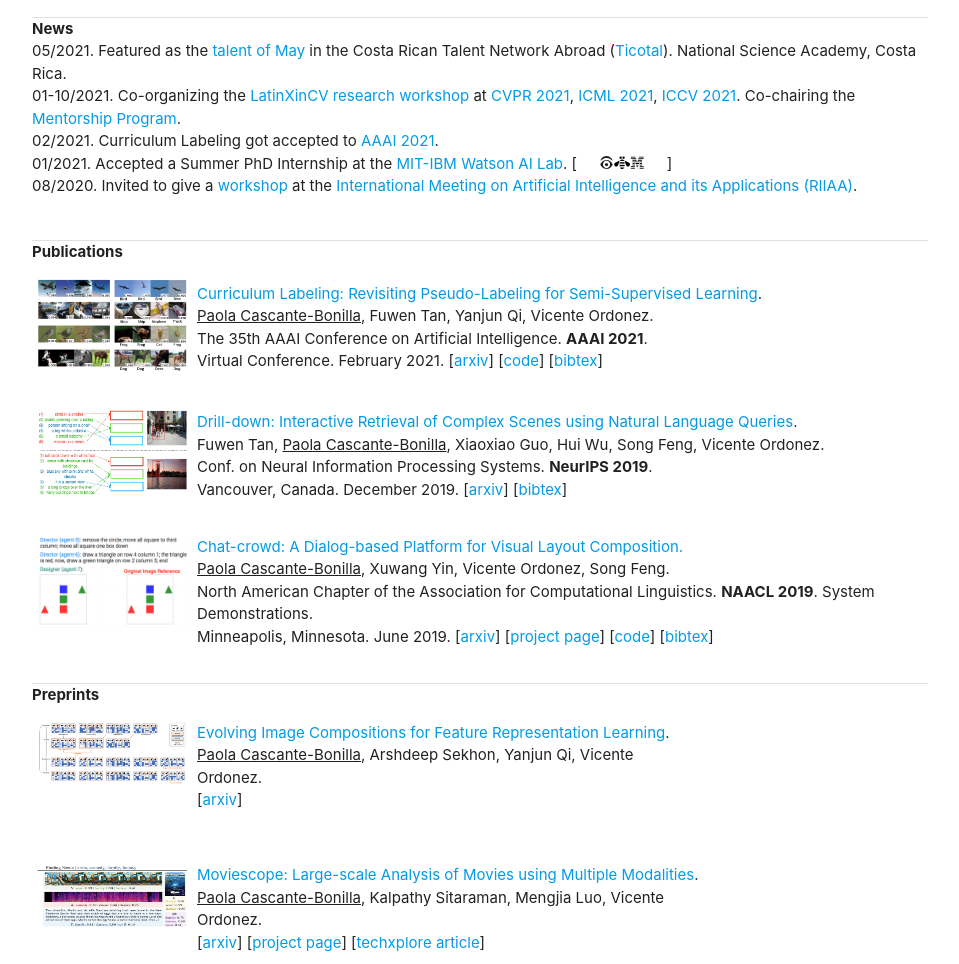
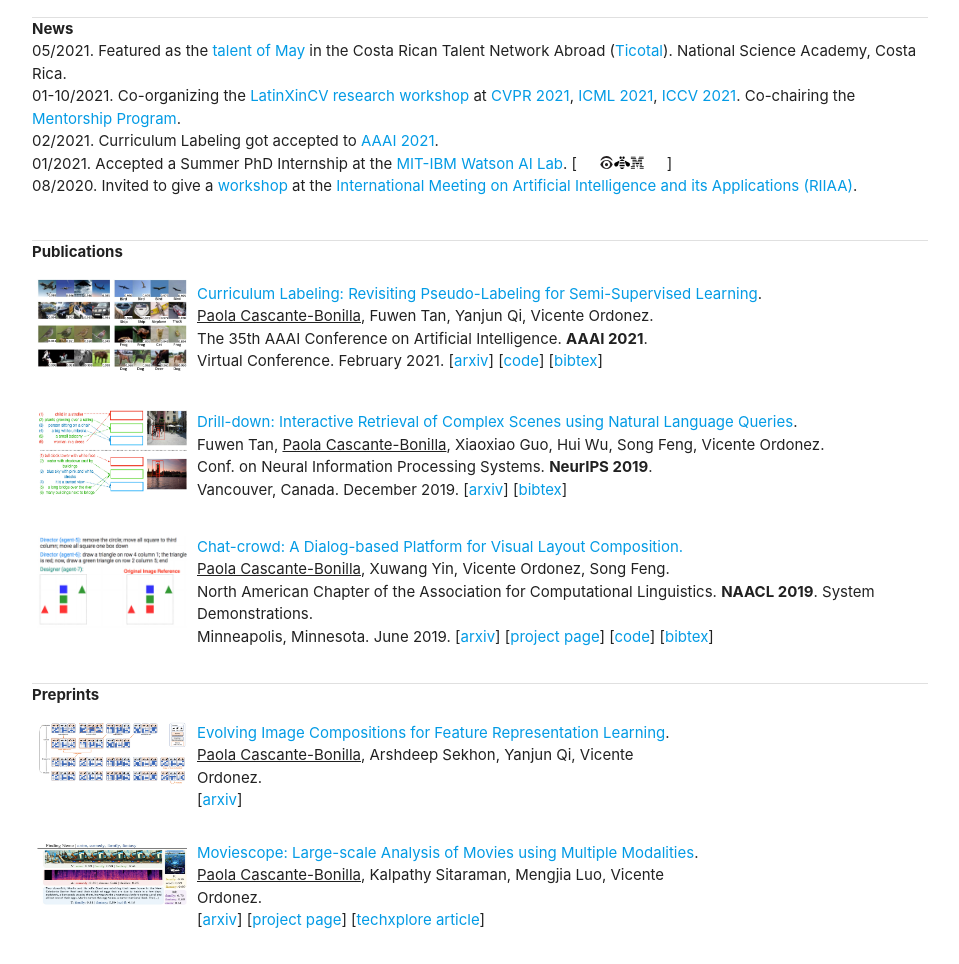
Before and after one commit to pcascanteb/pcascanteb.github.io, a plain HTML site: page index.html in a window 1280 px wide. Shown: the part 321-1285 px from the top of the page, without its empty margins (160-1119 px from the left). Drawn offline with nearby package versions, Linux system fonts and the light colour scheme; some icons are missing.

```diff
--- a/index.html
+++ b/index.html
@@ -122,7 +122,7 @@
       <td style="vertical-align: top; text-align: center;"><img src="patchmix.PNG" width="150" height="63"></td>
       <td><a href="https://arxiv.org/pdf/2106.09011v1.pdf" target="_blank">Evolving Image Compositions for Feature Representation Learning</a>.<br>
       <u>Paola Cascante-Bonilla</u>,  Arshdeep Sekhon, Yanjun Qi, Vicente Ordonez.&emsp;&emsp;&emsp;&emsp;&emsp;&emsp;&emsp;&emsp;&emsp;&emsp;&emsp;&emsp;&emsp;&emsp;&emsp;<br>
-      [<a href="https://arxiv.org/abs/2106.09011" target="_blank">arxiv</a>]<br><br> </td>
+      [<a href="https://arxiv.org/abs/2106.09011" target="_blank">arxiv</a>] </td>
       <td></td>
     </tr>
 
```
